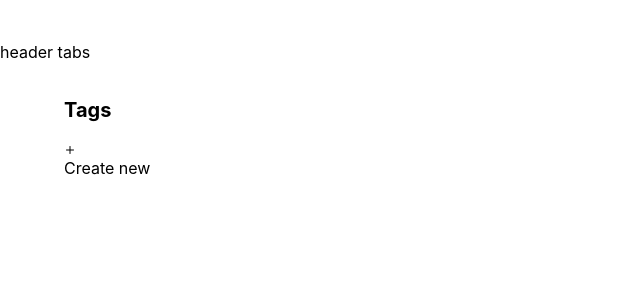
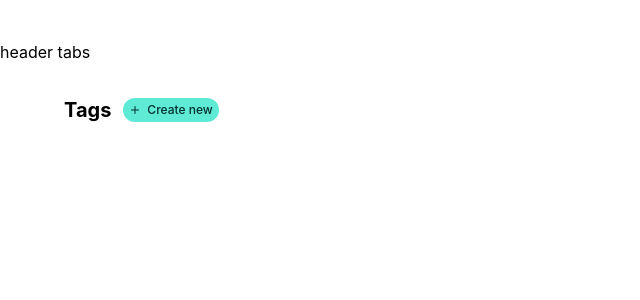
Before and after one commit to leticea/data-listing, a React app: page / in a window 1280 px wide. Shown: the top 300 px of the page, without its empty margins (0-640 px from the left). Built offline with nearby package versions, Linux system fonts and the light colour scheme; the HTML template or start-up script is replaced by a standard one.

Commit message:
feat(app.tsx): creating styles

```diff
--- a/src/app.tsx
+++ b/src/app.tsx
@@ -5,11 +5,13 @@ export function App() {
     <div className="py-10 space-y-8">
       <div>header tabs</div>
       <main className="max-w-6xl mx-auto space-y-5">
-        <h1 className="text-xl font-bold">Tags</h1>
-        <button>
-          <Plus className="size-3" />
-          Create new
-        </button>
+        <div className="flex items-center gap-3">
+          <h1 className="text-xl font-bold">Tags</h1>
+          <button className="inline-flex items-center gap-1.5 text-xs bg-teal-300 text-teal-950 font-medium rounded-full px-1.5 py-1">
+            <Plus className="size-3" />
+            Create new
+          </button>
+        </div>
       </main>
     </div>
   );
```
